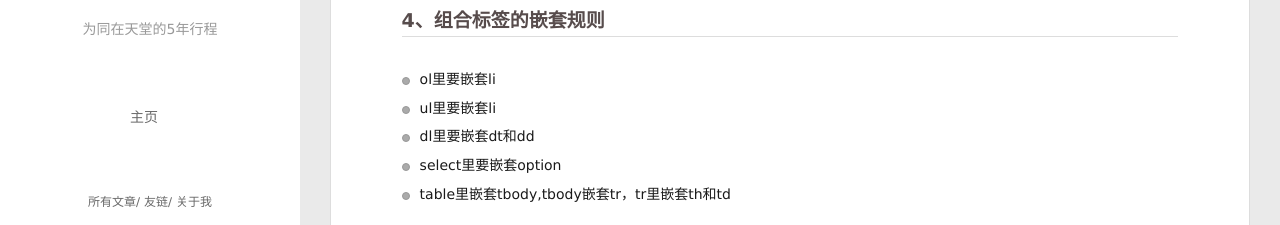
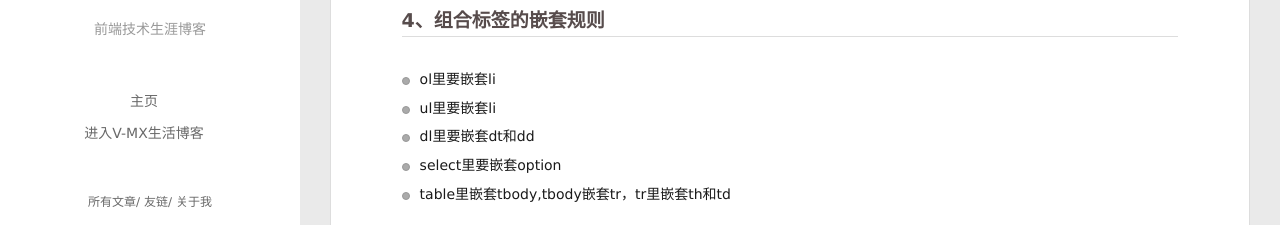
Before and after one commit to DuYangsir/duyangsir.github.io, a plain HTML site: page 2015/06/22/html书写规范和基础模板/index.html in a window 1280 px wide. Shown: the part 323-548 px from the top of the page. Drawn offline with Linux system fonts and the light colour scheme; a script that the page names is missing.

Commit message:
Site updated: 2016-12-29 10:48:47

```diff
--- a/2015/06/22/html书写规范和基础模板/index.html
+++ b/2015/06/22/html书写规范和基础模板/index.html
@@ -60,13 +60,15 @@ table里嵌套tbody,tbody嵌套tr，tr里嵌套th和td">
 		  <h1 class="header-author"><a href="/">天堂墙角</a></h1>
 		</hgroup>
 
-		<p class="header-subtitle">为同在天堂的5年行程</p>
+		<p class="header-subtitle">前端技术生涯博客</p>
 
 
 		<nav class="header-menu">
 			<ul>
 
 				<li><a href="/">主页</a></li>
+
+				<li><a href="/">进入v-mx生活博客</a></li>
 
 			</ul>
 		</nav>
@@ -117,7 +119,9 @@ table里嵌套tbody,tbody嵌套tr，tr里嵌套th和td">
 			  <h1 class="header-author js-header-author">天堂墙角</h1>
 			</hgroup>
 
-			<p class="header-subtitle"><i class="icon icon-quo-left"></i>为同在天堂的5年行程<i class="icon icon-quo-right"></i></p>
+			<p class="header-subtitle"><i class="icon icon-quo-left"></i>前端技术生涯博客<i class="icon icon-quo-right"></i></p>
+
+
 
 
 
@@ -143,7 +147,9 @@ table里嵌套tbody,tbody嵌套tr，tr里嵌套th和td">
 				<ul style="width: 50%">
 
 
-					<li style="width: 100%"><a href="/">主页</a></li>
+					<li style="width: 50%"><a href="/">主页</a></li>
+
+					<li style="width: 50%"><a href="/">进入v-mx生活博客</a></li>
 
 				</ul>
 			</nav>
```
Also changed, not shown: 2015/06/22/使用Hexo搭建博客/index.html (+9 -3 lines), 2015/06/22/常用标签/index.html (+9 -3 lines), 2015/06/24/Meta标签-1/index.html (+9 -3 lines), 2015/06/27/HTML5标签-01短语句/index.html (+9 -3 lines), 2015/06/27/HTML5标签-02语义化标签/index.html (+9 -3 lines), 2015/06/28/HTML5标签-03表单/index.html (+9 -3 lines), 2015/06/29/CSS3选择器/index.html (+9 -3 lines), 2015/06/29/HTML5标签-04音视频/index.html (+9 -3 lines), 2015/07/23/CSS 单位使用/index.html (+9 -3 lines), archives/2015/06/index.html (+9 -3 lines), archives/2015/07/index.html (+9 -3 lines), archives/2015/index.html (+9 -3 lines), archives/index.html (+9 -3 lines), index.html (+9 -3 lines), 2 more files.
